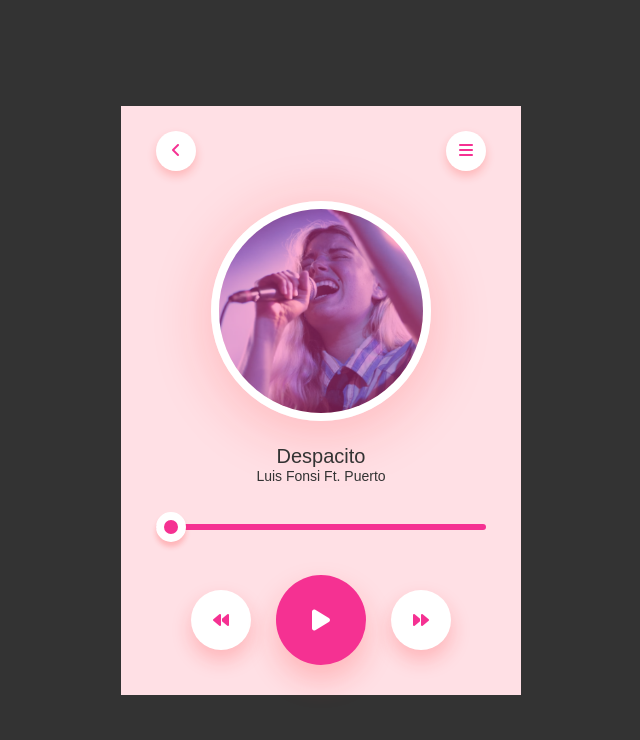
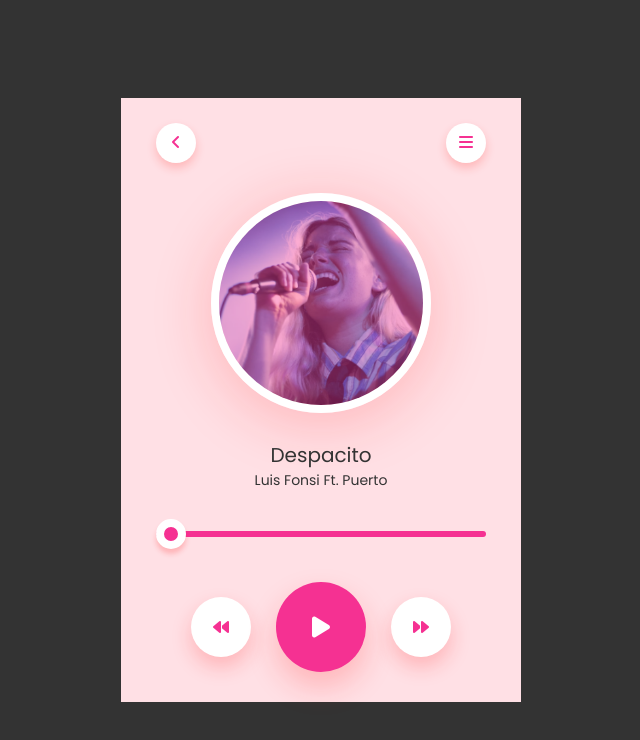
Before and after one commit to Rishi6jp/learn-up-projects-nov, a plain HTML site: page Bhuvnesh/JS/Music Player/index.html in a window 1280 px wide. Shown: the whole page, without its empty margins (319-959 px from the left). Drawn offline with Linux system fonts and the light colour scheme.

Commit message:
added Poppins import url

```diff
--- a/Bhuvnesh/JS/Digital Clock/style.css
+++ b/Bhuvnesh/JS/Digital Clock/style.css
@@ -1,3 +1,4 @@
+@import url('https://fonts.googleapis.com/css2?family=Poppins:ital,wght@0,100;0,200;0,300;0,400;0,500;0,600;0,700;0,800;0,900;1,100;1,200;1,300;1,400;1,500;1,600;1,700;1,800;1,900&display=swap');
 *{
     margin: 0;
     padding: 0;
--- a/Bhuvnesh/JS/Music Player/style.css
+++ b/Bhuvnesh/JS/Music Player/style.css
@@ -1,3 +1,4 @@
+@import url('https://fonts.googleapis.com/css2?family=Poppins:ital,wght@0,100;0,200;0,300;0,400;0,500;0,600;0,700;0,800;0,900;1,100;1,200;1,300;1,400;1,500;1,600;1,700;1,800;1,900&display=swap');
 *{
     margin: 0;
     padding: 0;
--- a/Bhuvnesh/JS/To-Do List App/style.css
+++ b/Bhuvnesh/JS/To-Do List App/style.css
@@ -1,3 +1,4 @@
+@import url('https://fonts.googleapis.com/css2?family=Poppins:ital,wght@0,100;0,200;0,300;0,400;0,500;0,600;0,700;0,800;0,900;1,100;1,200;1,300;1,400;1,500;1,600;1,700;1,800;1,900&display=swap');
 *{
     margin: 0;
     padding: 0;
```
